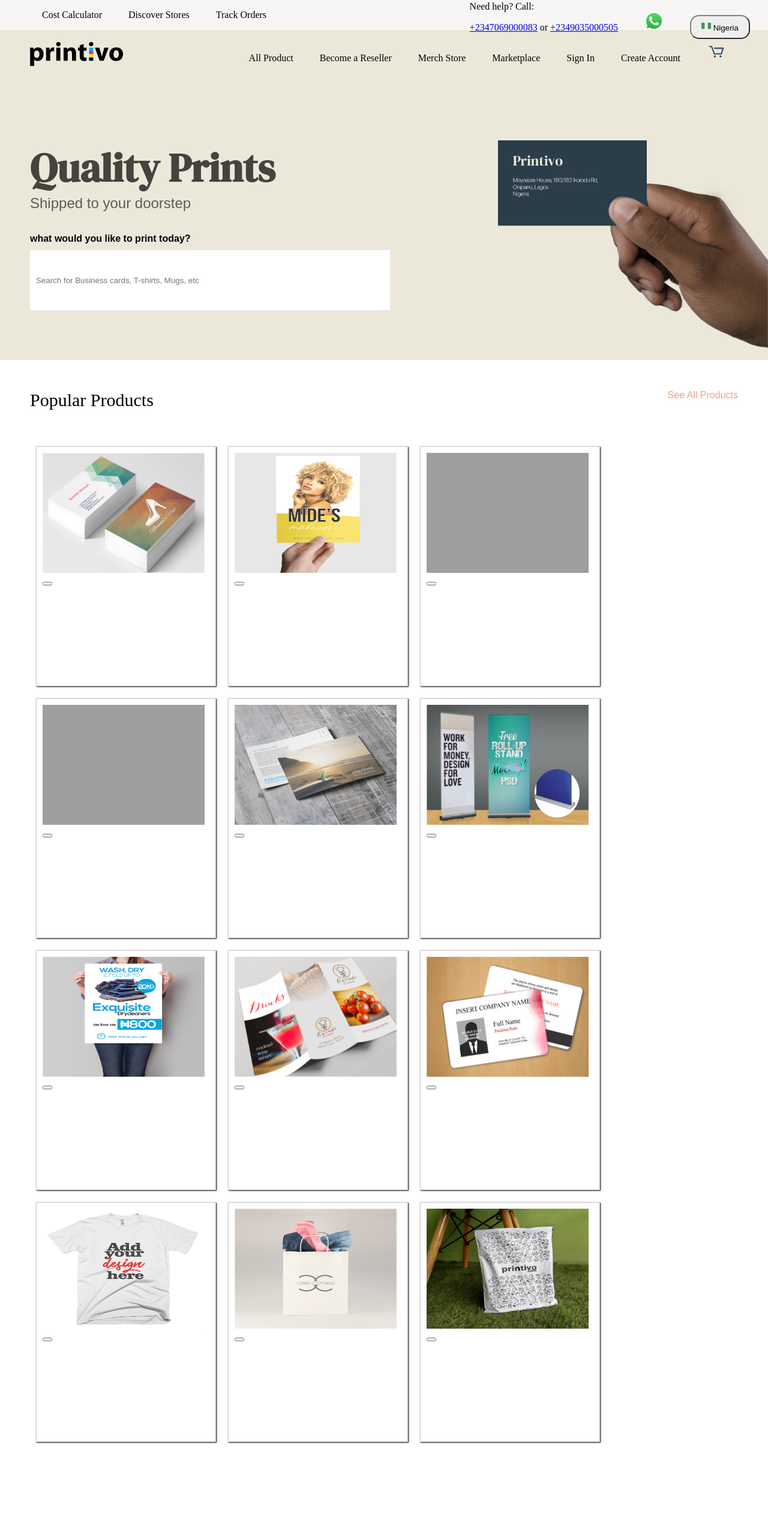
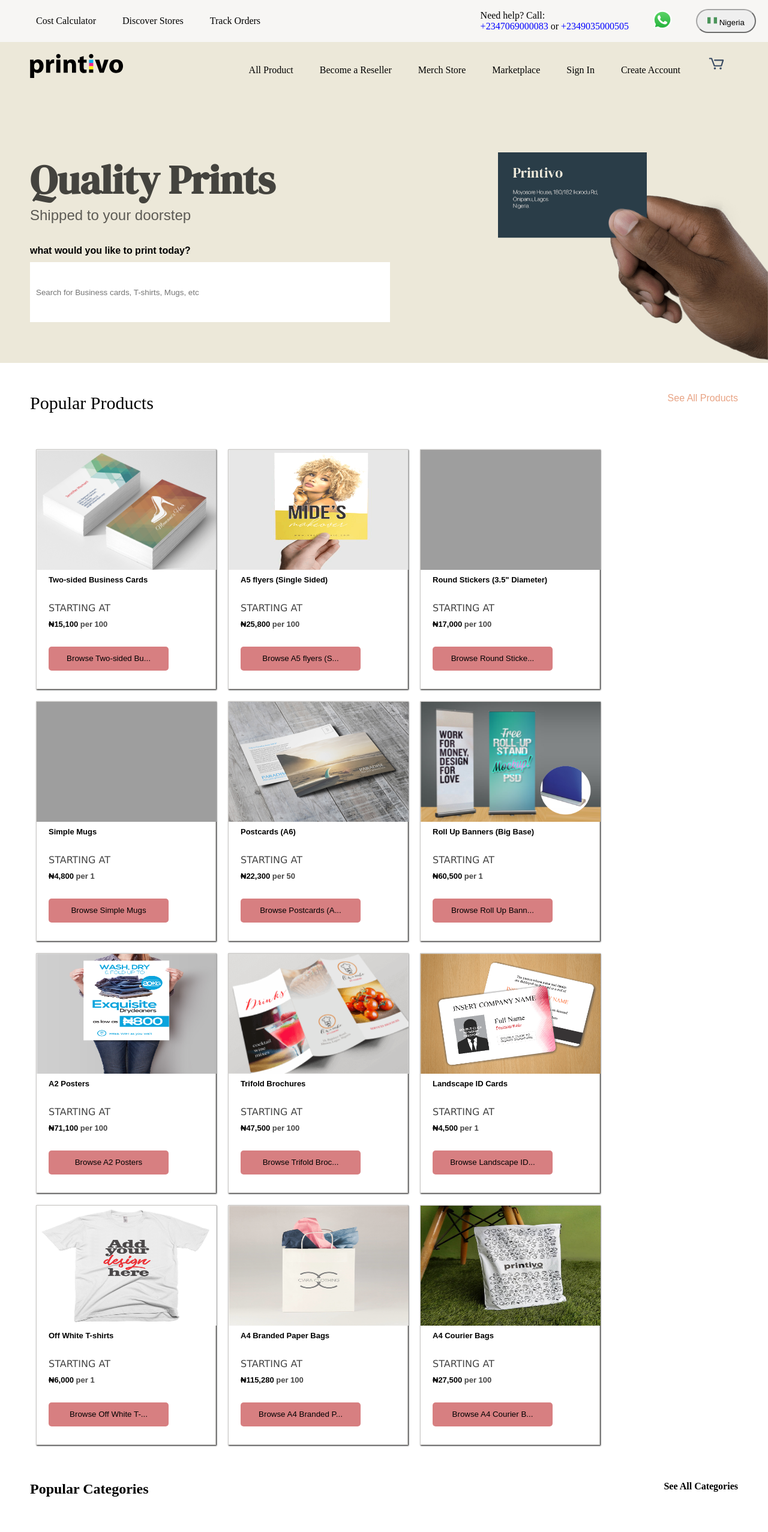
Before and after one commit to CyberAshluxe/printivo, a plain HTML site: page index.html in a window 1280 px wide. Shown: the top 2554 px of the page at 60% size. Before the commit the page ends 2414 px from the top, so only its background shows below. Drawn offline with Linux system fonts and the light colour scheme; grey boxes are pictures that could not be loaded.

Commit message:
first commit 2

```diff
--- a/index.html
+++ b/index.html
@@ -1,5 +1,6 @@
 <!DOCTYPE html>
 <html lang="en">
+
 <head>
     <meta charset="UTF-8">
     <meta name="viewport" content="width=device-width, initial-scale=1.0">
@@ -9,25 +10,24 @@
     <link rel="preconnect" href="https://fonts.gstatic.com" crossorigin>
     <link href="https://fonts.googleapis.com/css2?family=DM+Serif+Display:ital@0;1&display=swap" rel="stylesheet">
 </head>
+
 <body>
     <nav id="nav1">
-        <div >
+        <div>
             <ul id="div1">
                 <li>Cost Calculator</li>
                 <li>Discover Stores</li>
-                <li>
-
-                    Track Orders</li>
+                <li> Track Orders</li>
             </ul>
         </div>
-        <div >
+        <div>
             <ul id="div2">
-                <li>
-                    <div style="line-height: 1;"> <p>Need help? Call: </p>
-                    <a href="tel:+2347069000083">+2347069000083</a> or <a href="tel:+2349035000505" >
-                    </div>
+                <li style="display: inline-flex;">
 
-                        +2349035000505</a>
+                    <p>Need help? Call: <br>
+                        <span>+2347069000083</span>
+                        or <span>+2349035000505</span>
+                    </p>
                 </li>
                 <li> <img src="./image/download.svg" alt=""></li>
                 <li>
@@ -37,7 +37,7 @@
 
         </div>
     </nav>
-    <main style="background-color: rgb(236,232,217); height: 550px;">
+
     <nav id="nav2">
         <div><img src="./image/download (1).svg" alt=""></div>
         <div>
@@ -57,16 +57,20 @@
             <h1 style="font-family: DM Serif Display, serif; font-size: 67px; color: rgba(0, 0, 0, 0.712);">
                 Quality Prints
             </h1>
-                <p style="font-size: 24px; font-family: sans-serif; font-weight: 100; color: rgba(0, 0, 0, 0.61);"> Shipped to your doorstep</p>
+            <p style="font-size: 24px; font-family: sans-serif; font-weight: 100; color: rgba(0, 0, 0, 0.61);">
+                Shipped to your doorstep</p>
             <br>
             <br>
-                <p style="font-family: sans-serif; font-size: 16px; font-weight: 600;">what would you like to print today?</p>
-                <input type="text" placeholder="Search for Business cards, T-shirts, Mugs, etc" style="height: 100px; width: 600px; padding: 10px; border: none; margin-top: 10PX;">
+            <p style="font-family: sans-serif; font-size: 16px; font-weight: 600;">what would you like to print
+                today?</p>
+            <input type="text" placeholder="Search for Business cards, T-shirts, Mugs, etc"
+                style="height: 100px; width: 600px; padding: 10px; border: none; margin-top: 10PX;">
         </div>
-            <div><img src="./image/Design and Print Business Cards, Flyers Online in Nigeria_files/Card3_n9kqin.png" alt="" width="450px"></div>
+        <div><img src="./image/Design and Print Business Cards, Flyers Online in Nigeria_files/Card3_n9kqin.png" alt=""
+                width="450px"></div>
 
     </div>
-    </main>
+
     <nav id="nav3">
         <div style="font-family: serif; font-size: 30px;">
             Popular Products
@@ -77,89 +81,132 @@
     </nav>
     <div class="parent">
         <div class="child">
-            <img src="./image/Design and Print Business Cards, Flyers Online in Nigeria_files/1440201227_two-sided-business-cards-by-printivo.png" alt="">
-            <p></p>
-            <span></span>
-            <p> <span></span></p>
-            <button></button>
+            <img src="./image/Design and Print Business Cards, Flyers Online in Nigeria_files/1440201227_two-sided-business-cards-by-printivo.png"
+                alt="">
+            <h3>Two-sided Business Cards</h3>
+            <p>STARTING AT</p>
+            <h3> ₦15,100 <span>per 100</span></h3>
+            <button>Browse Two-sided Bu...</button>
         </div>
         <div class="child">
-            <img src="./image/Design and Print Business Cards, Flyers Online in Nigeria_files/1572522725_flyer-1sided.png" alt="">
-            <p></p>
-            <span></span>
-            <p> <span></span></p>
-            <button></button>
+            <img src="./image/Design and Print Business Cards, Flyers Online in Nigeria_files/1572522725_flyer-1sided.png"
+                alt="">
+            <h3>A5 flyers (Single Sided)</h3>
+            <p>STARTING AT</p>
+            <h3> ₦25,800 <span>per 100</span></h3>
+            <button>Browse A5 flyers (S...</button>
         </div>
         <div class="child">
-            <img src="./image/Design and Print Business Cards, Flyers Online in Nigeria_files/1656003107_social-media--15.png" alt="">
-            <p></p>
-            <span></span>
-            <p> <span></span></p>
-            <button></button>
+            <img src="./image/Design and Print Business Cards, Flyers Online in Nigeria_files/1656003107_social-media--15.png"
+                alt="">
+            <h3>Round Stickers (3.5" Diameter)</h3>
+            <p>STARTING AT</p>
+            <h3> ₦17,000<span> per 100</span></h3>
+            <button>Browse Round Sticke...</button>
         </div>
         <div class="child">
-            <img src="./image/Design and Print Business Cards, Flyers Online in Nigeria_files/1661456358_social-media--16.png" alt="">
-            <p></p>
-            <span></span>
-            <p> <span></span></p>
-            <button></button>
+            <img src="./image/Design and Print Business Cards, Flyers Online in Nigeria_files/1661456358_social-media--16.png"
+                alt="">
+            <h3>Simple Mugs</h3>
+            <p>STARTING AT</p>
+            <h3> ₦4,800 <span>per 1</span></h3>
+            <button>Browse Simple Mugs</button>
         </div>
         <div class="child">
-            <img src="./image/Design and Print Business Cards, Flyers Online in Nigeria_files/1439790190_postcard.jpg" alt="">
-            <p></p>
-            <span></span>
-            <p> <span></span></p>
-            <button></button>
+            <img src="./image/Design and Print Business Cards, Flyers Online in Nigeria_files/1439790190_postcard.jpg"
+                alt="">
+            <h3>Postcards (A6)</h3>
+            <p>STARTING AT</p>
+            <h3> ₦22,300 <span>per 50</span></h3>
+            <button>Browse Postcards (A...</button>
         </div>
         <div class="child">
-            <img src="./image/Design and Print Business Cards, Flyers Online in Nigeria_files/1446183154_big rollup banner.png" alt="">
-            <p></p>
-            <span></span>
-            <p> <span></span></p>
-            <button></button>
+            <img src="./image/Design and Print Business Cards, Flyers Online in Nigeria_files/1446183154_big rollup banner.png"
+                alt="">
+            <h3>Roll Up Banners (Big Base)</h3>
+            <p>STARTING AT</p>
+            <h3> ₦60,500 <span>per 1</span></h3>
+            <button>Browse Roll Up Bann...</button>
         </div>
         <div class="child">
-            <img src="./image/Design and Print Business Cards, Flyers Online in Nigeria_files/1572259118_product-5-(1).png" alt="">
-            <p></p>
-            <span></span>
-            <p> <span></span></p>
-            <button></button>
+            <img src="./image/Design and Print Business Cards, Flyers Online in Nigeria_files/1572259118_product-5-(1).png"
+                alt="">
+            <h3>A2 Posters</h3>
+            <p>STARTING AT</p>
+            <h3> ₦71,100 <span>per 100</span></h3>
+            <button>Browse A2 Posters</button>
         </div>
         <div class="child">
-            <img src="./image/Design and Print Business Cards, Flyers Online in Nigeria_files/1473167305_trifold-brochure-printing.png" alt="">
-            <p></p>
-            <span></span>
-            <p> <span></span></p>
-            <button></button>
+            <img src="./image/Design and Print Business Cards, Flyers Online in Nigeria_files/1473167305_trifold-brochure-printing.png"
+                alt="">
+            <h3>Trifold Brochures</h3>
+            <p>STARTING AT</p>
+            <h3> ₦47,500 <span>per 100</span></h3>
+            <button>Browse Trifold Broc...</button>
         </div>
         <div class="child">
             <img src="./image/Design and Print Business Cards, Flyers Online in Nigeria_files/1456215784_12.png" alt="">
-            <p></p>
-            <span></span>
-            <p> <span></span></p>
-            <button></button>
+            <h3>Landscape ID Cards</h3>
+            <p>STARTING AT</p>
+            <h3> ₦4,500 <span>per 1</span></h3>
+            <button>Browse Landscape ID...</button>
         </div>
         <div class="child">
-            <img src="./image/Design and Print Business Cards, Flyers Online in Nigeria_files/1485151940_White-tshirt.png" alt="">
-            <p></p>
-            <span></span>
-            <p> <span></span></p>
-            <button></button>
+            <img src="./image/Design and Print Business Cards, Flyers Online in Nigeria_files/1485151940_White-tshirt.png"
+                alt="">
+            <h3>Off White T-shirts</h3>
+            <p>STARTING AT</p>
+            <h3> ₦6,000 <span>per 1</span></h3>
+            <button>Browse Off White T-...</button>
         </div>
         <div class="child">
-            <img src="./image/Design and Print Business Cards, Flyers Online in Nigeria_files/1572258123_product-3-(1).png" alt="">
-            <p></p>
-            <span></span>
-            <p> <span></span></p>
-            <button></button>
+            <img src="./image/Design and Print Business Cards, Flyers Online in Nigeria_files/1572258123_product-3-(1).png"
+                alt="">
+            <h3>A4 Branded Paper Bags</h3>
+            <p>STARTING AT</p>
+            <h3>₦115,280 <span>per 100</span></h3>
+            <button>Browse A4 Branded P...</button>
         </div>
         <div class="child">
-            <img src="./image/Design and Print Business Cards, Flyers Online in Nigeria_files/1607424257_63f28e7a-da1d-4685-a297-964e186a2170.jpeg" alt="">
-            <p></p>
-            <span></span>
-            <p> <span></span></p>
-            <button></button>
+            <img src="./image/Design and Print Business Cards, Flyers Online in Nigeria_files/1607424257_63f28e7a-da1d-4685-a297-964e186a2170.jpeg"
+                alt="">
+            <h3>A4 Courier Bags
+            </h3>
+            <p>STARTING AT</p>
+            <h3> ₦27,500 <span>per 100</span></h3>
+            <button>Browse A4 Courier B...</button>
+        </div>
+    </div>
+    <nav class="nav4">
+        <div>
+            <h1>Popular Categories</h1>
+        </div>
+        <div>
+            <h4>See All Categories</h4>
+        </div>
+    </nav>
+    <div class="parent">
+        <div class="child">
+            <img src="./image/Design and Print Business Cards, Flyers Online in Nigeria_files/1473159158_Christmas-card-for-this-wonderful-season.png"
+                alt="">
+            <h3>Greeting Cards
+            </h3>
+            <p>STARTING AT</p>
+            <h3> ₦29,800 <span>per 50</span></h3>
+            <button>Browse Greeting Car...</button>
+        </div>
+
+        <div class="child">
+            <img src="./image/Design and Print Business Cards, Flyers Online in Nigeria_files/1473165427_stickers.png"
+                alt="">
+            <h3>Stickers
+            </h3>
+            <p>STARTING AT</p>
+            <h3>  ₦5,400
+                <span>per 75</span></h3>
+            <button>Browse Stickers</button>
         </div>
     </div>
 </body>
+
 </html>
--- a/style.css
+++ b/style.css
@@ -5,52 +5,51 @@
 }
 #but1{
     height: 40px;
-    border-radius: 15px;
-    border-color: grey;
+    border-radius: 30px;
+    border-color: rgba(128, 128, 128, 0.671);
     width: 100px;
 }
 #nav1{
     display: flex;
     justify-content: space-between;
     align-items: center;
-    height: 50px;
-    padding: 10px ;
+    height: 70px;
+
     background-color: rgb(247,246,244);
 }
-#nav1 div{
 
-    justify-content: space-between;
-    display: inline;
-    justify-content: center;
-    gap: 3em;
 
+#div2 span{
+    color: blue;
 }
 
 #nav1 div ul li{
     list-style: none;
     display: inline;
-
+    margin: 0px 20px;
     align-items: center;
-
-    margin: 0px 20px;
 }
 #div1{
     gap: 5em;
-    text-align: center;
+    justify-content: center;
     display: flex;
     display: inline;
+    justify-content: space-between;
 }
 #div2{
-    display: inline;
+    display: flex;
     align-items: center;
-    justify-content: center;
+    justify-content: space-between;
 
 }
 #nav2{
     display: flex;
     justify-content: space-between;
     padding: 20PX 50PX;
+    position: sticky;
 
+    top: 0px;
+    background-color: rgb(236,232,217);
 }
 #nav2 div ul li{
     display: inline;
@@ -62,7 +61,8 @@
     display: flex;
     padding-left: 50px;
     justify-content: space-between;
-    margin-top: 100px;
+    padding-top: 100px;
+    background-color: rgb(236,232,217);
 }
 #nav3{
     display: flex;
@@ -80,9 +80,53 @@
 margin: 10px;
 border: 1px rgb(204, 202, 199) solid;
 box-shadow: 1px 1px 2px;
-padding: 10px;
+
 }
 .child img{
- width: 270px;
+ width: 300px;
  height: 200px;
+ margin: 0px;
+ padding: 0px;
+
 }
+.child img:hover{
+transform: scale(1.1);
+transition: transform 0.3s ease;
+}
+
+.child span{
+    color: rgba(0, 0, 0, 0.733);
+    font-size: small;
+    font-family: sans-serif;
+    margin-right: 5px;
+
+}
+.child button{
+    background-color: rgb(215,127,129);
+    width: 200px;
+    height: 40px;
+    border-radius: 5px;
+    align-items: center;
+    border: none;
+    margin-left: 20px;
+}
+.child h3{
+    margin-left: 20px;
+    font-family: sans-serif;
+    margin-bottom: 30px;
+    margin-top: 5px;
+    font-size: small;
+    margin-right: 10px;
+}
+.child p{
+    font-family: Verdana, Geneva, Tahoma, sans-serif;
+    margin-left: 20px;
+    font-size: medium;
+    margin-bottom: 10px;
+    color: rgba(0, 0, 0, 0.733);
+}
+.nav4{
+    display: flex;
+    justify-content: space-between;
+    padding: 50px;
+}
```
Lines whose indentation alone changed are shown as unchanged.
